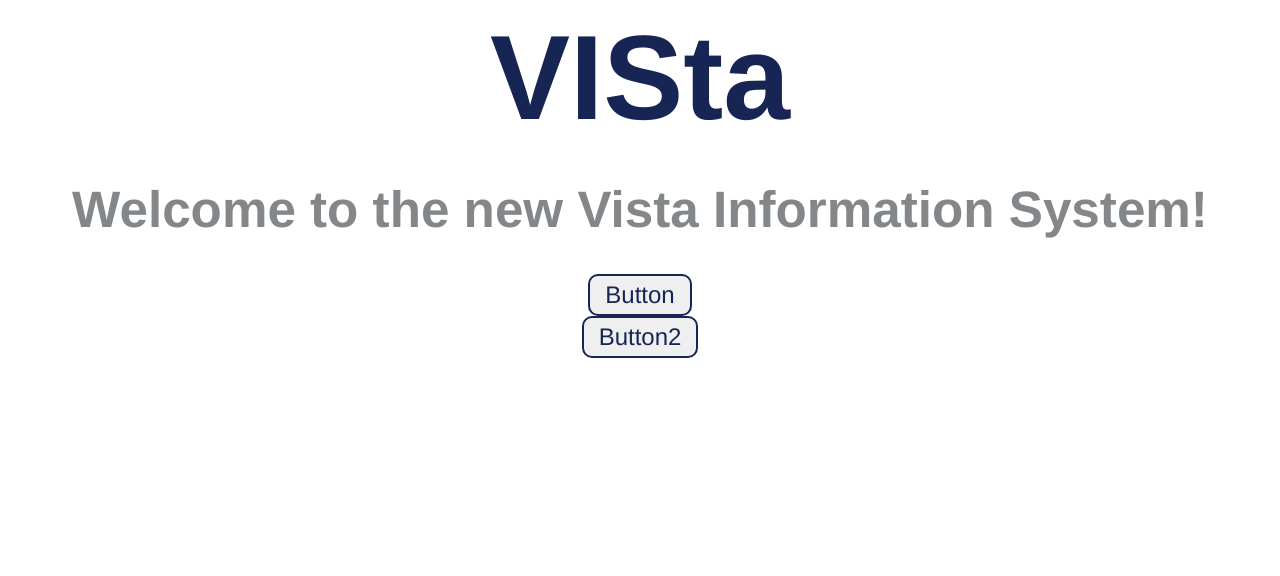
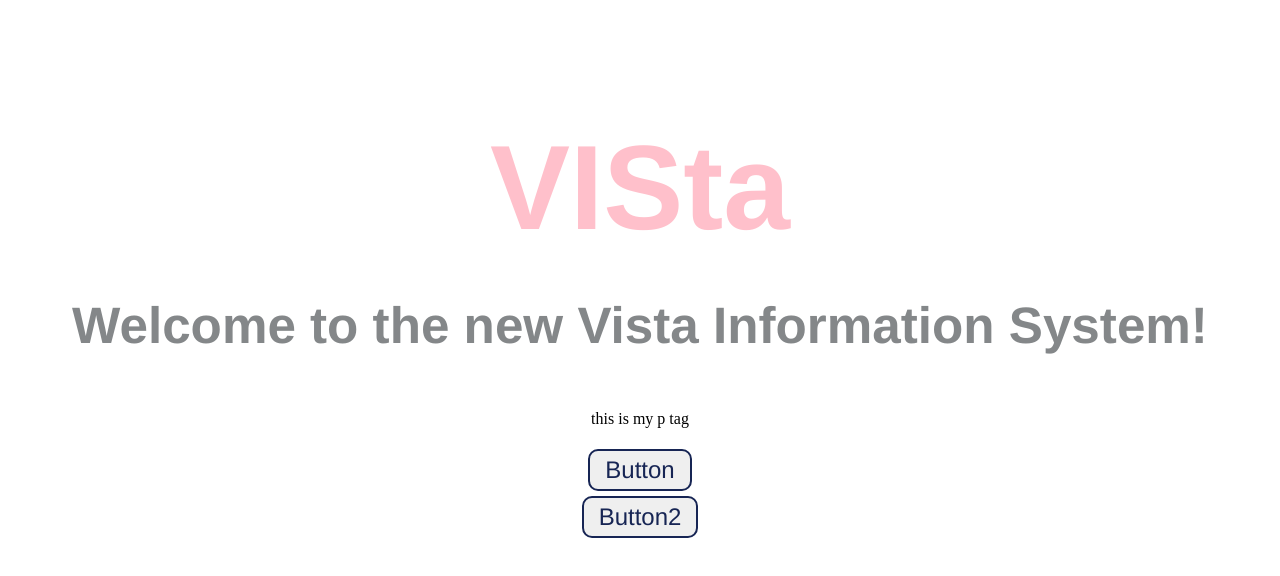
Before and after one commit to eugenevmc/sveltecomponents, a SvelteKit app: page / in a window 1280 px wide. Shown: the top 576 px of the page. Built offline with nearby package versions, Linux system fonts and the light colour scheme.

Commit message:
Added inline styles to components

```diff
--- a/src/components/Button.svelte
+++ b/src/components/Button.svelte
@@ -1,10 +1,12 @@
 <script>
     export let handleClick = () => alert('Please pass a function through the props');
+    let styles=$$props.style;
 </script>
 
-<button on:click={handleClick}>
+<button on:click={handleClick} style={styles}>
     <slot />
 </button>
+
 
 <style>
     button {
--- a/src/components/H1.svelte
+++ b/src/components/H1.svelte
@@ -1,4 +1,8 @@
-<h1>
+<script>
+    let styles=$$props.style
+</script>
+
+<h1 style={styles}>
     <slot />
 </h1>
 
--- a/src/components/Header.svelte
+++ b/src/components/Header.svelte
@@ -1,4 +1,8 @@
-<header>
+<script>
+    let styles=$$props.style
+</script>
+
+<header style={styles}>
     <slot />
 </header>
 
--- a/src/routes/+page.svelte
+++ b/src/routes/+page.svelte
@@ -4,13 +4,19 @@
     import Button from "../components/Button.svelte"
 </script>
 
-<body style="display: flex;
+<body style="
+display: flex;
 flex-direction: column;
 justify-content:center;
 align-items: center;
+gap: 5px;
+height: 80vh;
 ">
-    <Header --color='#172554'>VISta</Header>
+    <Header --color='pink'>VISta</Header>
     <H1>Welcome to the new Vista Information System!</H1>
+    <p style="display: flex;">
+        this is my p tag
+    </p>
     <Button --color='#172554'>Button</Button>
     <Button --color='#172554' handleClick={() => alert('Testing 123')}>Button2</Button>
 </body>
```
